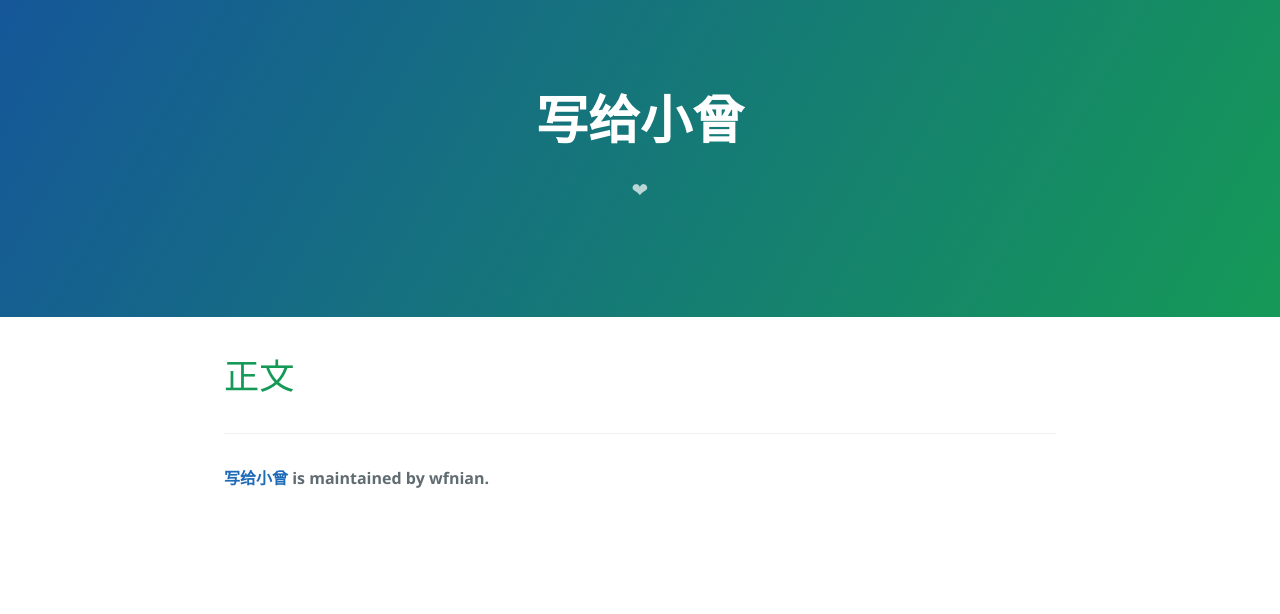
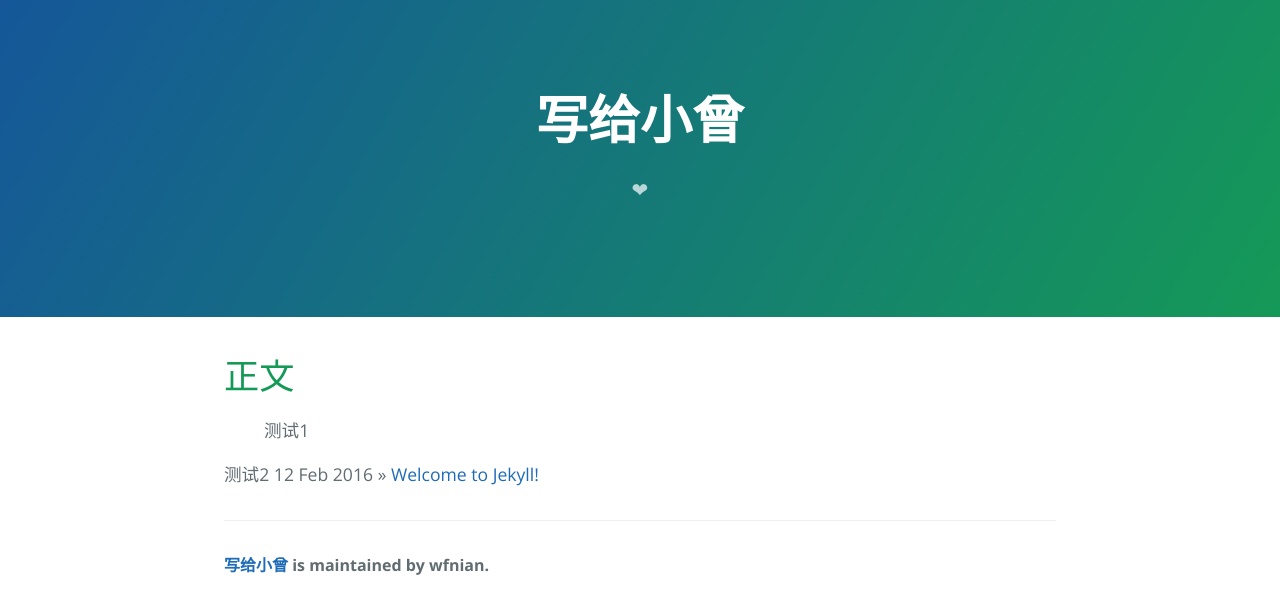
Before and after one commit to jiujiaoxiameng/xiaozeng.github.io, a Jekyll site: the page built from index.html, in a window 1280 px wide. Shown: the top 614 px of the page. Built offline with Jekyll 4.4.1, drawn with Linux system fonts in a browser that asks for light colours; the list of posts is cut into pages by our own code.

Commit message:
Update index.html

```diff
--- a/index.html
+++ b/index.html
@@ -11,11 +11,15 @@ title: {{ site.name }}
       <li><span>{{ post.date | date_to_string }}</span> &raquo; <a href="{{ site.baseurl }}{{ post.url }}">{{ post.title }}</a></li>
     {% endfor %}
   -->
-
+  测试1
   </ul>
 
   <div class="posts">
-    <a href="{{ site.baseurl }}{{ post.url }}">{{ post.title }}</a>
+    测试2
+    {% for post in site.posts %}
+    <span>{{ post.date | date_to_string }}</span> &raquo; <a
+        href="{{ site.baseurl }}{{ post.url }}">{{ post.title }}</a>
+    {% endfor %}
   </div>
 
 </div>
```
